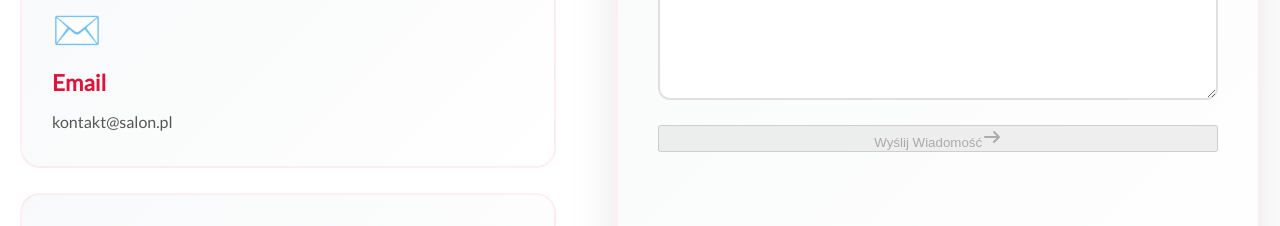
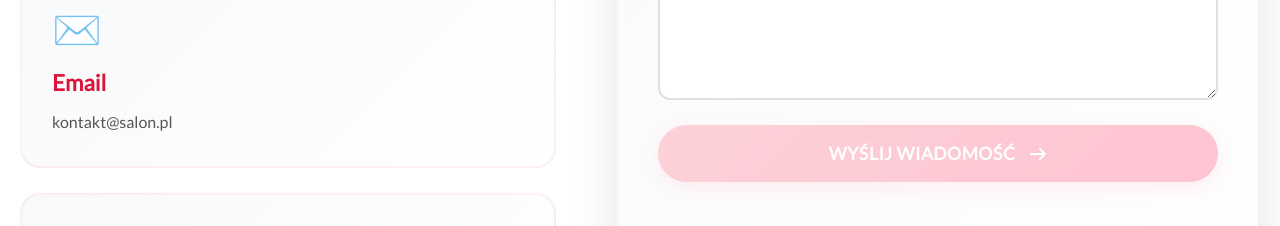
Before and after one commit to cholewak/groomer, an Angular app: page /home in a window 1280 px wide. Shown: the part 5760-5986 px from the top of the page. Built offline with nearby package versions, Linux system fonts and the light colour scheme; no server answers.

Commit message:
Enhance: Introduce new button styles with hover effects and primary button variations for improved user interaction on the contact page

```diff
--- a/src/app/contact-page/contact-page.component.css
+++ b/src/app/contact-page/contact-page.component.css
@@ -207,6 +207,90 @@
   font-family: "Lato", Arial, Helvetica, sans-serif;
 }
 
+.btn {
+  display: inline-flex;
+  align-items: center;
+  gap: 12px;
+  padding: 18px 40px;
+  font-size: 1.1rem;
+  font-weight: 700;
+  text-decoration: none;
+  border: none;
+  border-radius: 50px;
+  cursor: pointer;
+  transition: all 0.3s cubic-bezier(0.4, 0, 0.2, 1);
+  font-family: "Lato", Arial, Helvetica, sans-serif;
+  position: relative;
+  overflow: hidden;
+  text-transform: uppercase;
+  letter-spacing: 0.5px;
+
+  &::before {
+    content: '';
+    position: absolute;
+    top: 50%;
+    left: 50%;
+    width: 0;
+    height: 0;
+    border-radius: 50%;
+    background: rgba(255, 255, 255, 0.3);
+    transform: translate(-50%, -50%);
+    transition: width 0.6s, height 0.6s;
+  }
+
+  &:hover::before {
+    width: 300px;
+    height: 300px;
+  }
+
+  &:active {
+    transform: scale(0.98);
+  }
+
+  &:disabled {
+    opacity: 0.6;
+    cursor: not-allowed;
+    transform: none;
+
+    &:hover::before {
+      width: 0;
+      height: 0;
+    }
+  }
+
+  span {
+    position: relative;
+    z-index: 1;
+  }
+
+  svg {
+    position: relative;
+    z-index: 1;
+    transition: transform 0.3s ease;
+  }
+
+  &:hover svg {
+    transform: translateX(5px);
+  }
+}
+
+.btn--primary {
+  background: linear-gradient(135deg, #FFB6C1 0%, #ff9eb5 100%);
+  color: white;
+  box-shadow: 0 6px 20px rgba(255, 182, 193, 0.4);
+
+  &:hover:not(:disabled) {
+    background: linear-gradient(135deg, #ff9eb5 0%, #FFB6C1 100%);
+    box-shadow: 0 8px 30px rgba(255, 182, 193, 0.6);
+    transform: translateY(-3px);
+  }
+
+  &:active:not(:disabled) {
+    transform: translateY(-1px) scale(0.98);
+    box-shadow: 0 4px 15px rgba(255, 182, 193, 0.5);
+  }
+}
+
 .btn--full {
   width: 100%;
   justify-content: center;
@@ -269,7 +353,6 @@
   right: 50%;
   margin-left: -50vw;
   margin-right: -50vw;
-  background: linear-gradient(135deg, #FFB6C1, #ffa8b8);
   padding: 50px 0 0 0;
   margin-top: 0;
   margin-bottom: 0;
```
